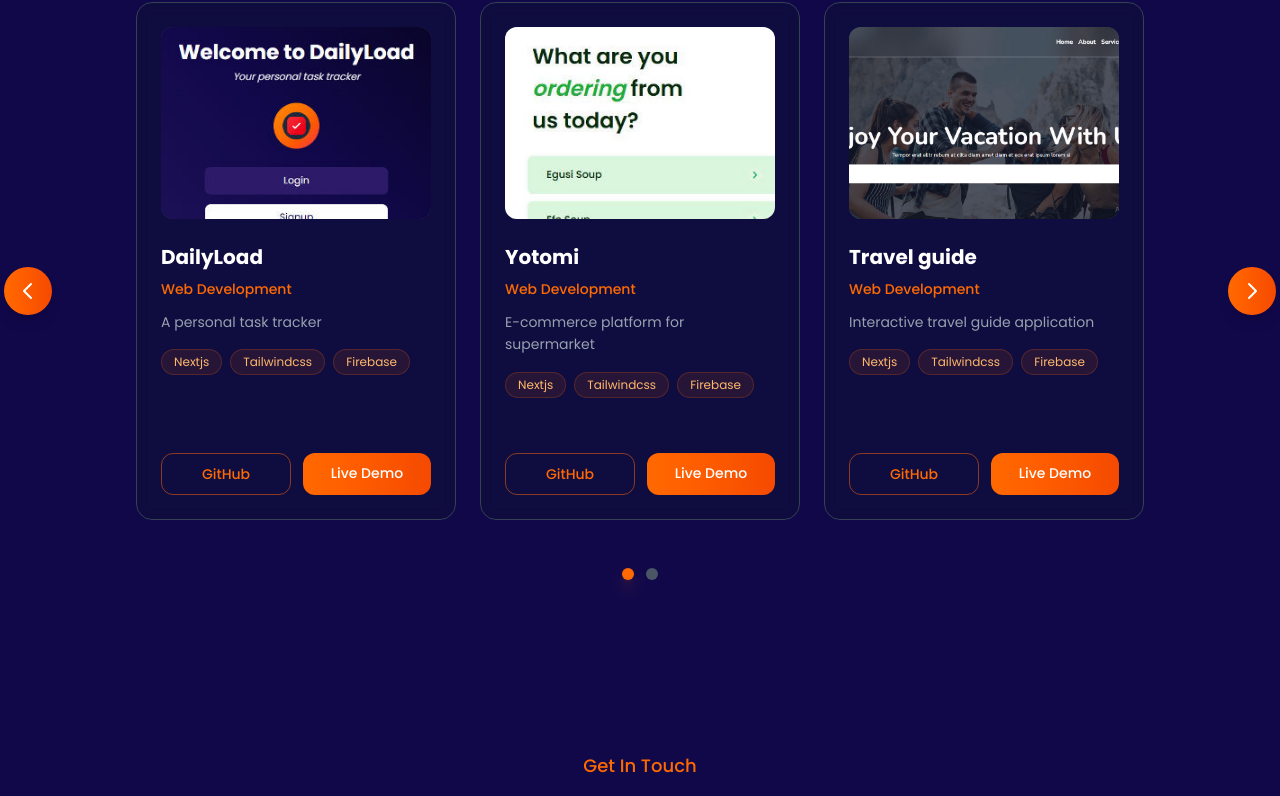
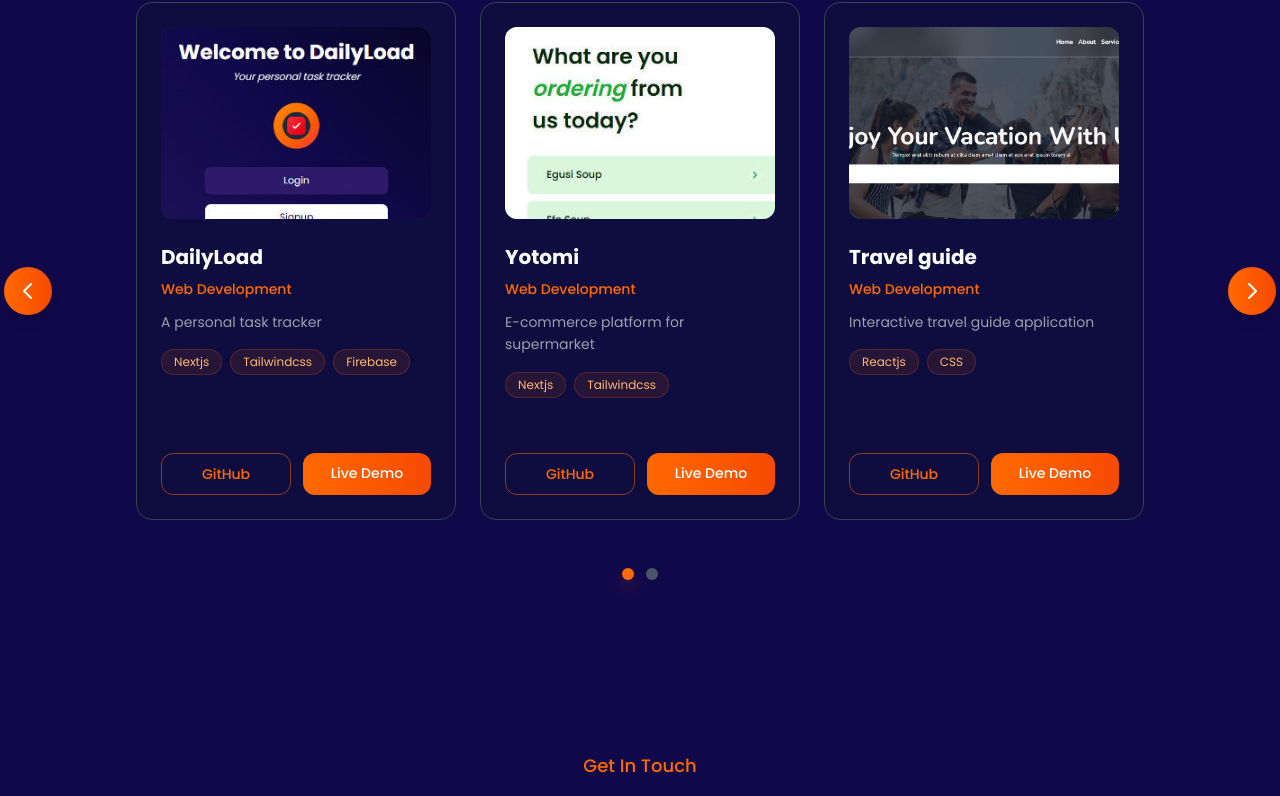
Before and after one commit to BusandCode/BusandCode, a Next.js app: page / in a window 1280 px wide. Shown: the part 3157-3953 px from the top of the page. Built offline with nearby package versions, Linux system fonts and the light colour scheme.

Commit message:
Changes to mywork component

```diff
--- a/components/MyWorks.jsx
+++ b/components/MyWorks.jsx
@@ -22,7 +22,7 @@ const portfolioData = [
     github: "https://github.com/BusandCode/yotomi-supermarket",
     demo: "https://yotomi-supermarket.vercel.app/",
     description: "E-commerce platform for supermarket",
-    stack:["Nextjs", "Tailwindcss", "Firebase"]
+    stack:["Nextjs", "Tailwindcss"]
 
   },
   {
@@ -33,17 +33,17 @@ const portfolioData = [
     github: "https://github.com/BusandCode/travel-guide",
     demo: "https://travel-guide-blush-seven.vercel.app/",
     description: "Interactive travel guide application",
-    stack:["Nextjs", "Tailwindcss", "Firebase"]
+    stack:["Reactjs", "CSS"]
 
   },
   {
     id: 4,
     title: "Estate Management",
-    image: "/travel.jpg",
+    image: "/estate.jpg",
     category: "Web Development",
-    github: "https://github.com/AndrewToks/yotomi-supermarket",
-    demo: "https://yotomi-supermarket.vercel.app/",
-    description: "E-commerce platform for supermarket",
+    github: "https://github.com/BusandCode/estate-management",
+    demo: "https://real-estate-management-gray.vercel.app/",
+    description: "",
     stack:["Nextjs", "Tailwindcss", "Firebase"]
 
   },
```
Also changed, not shown: public/estate.jpg (added).
